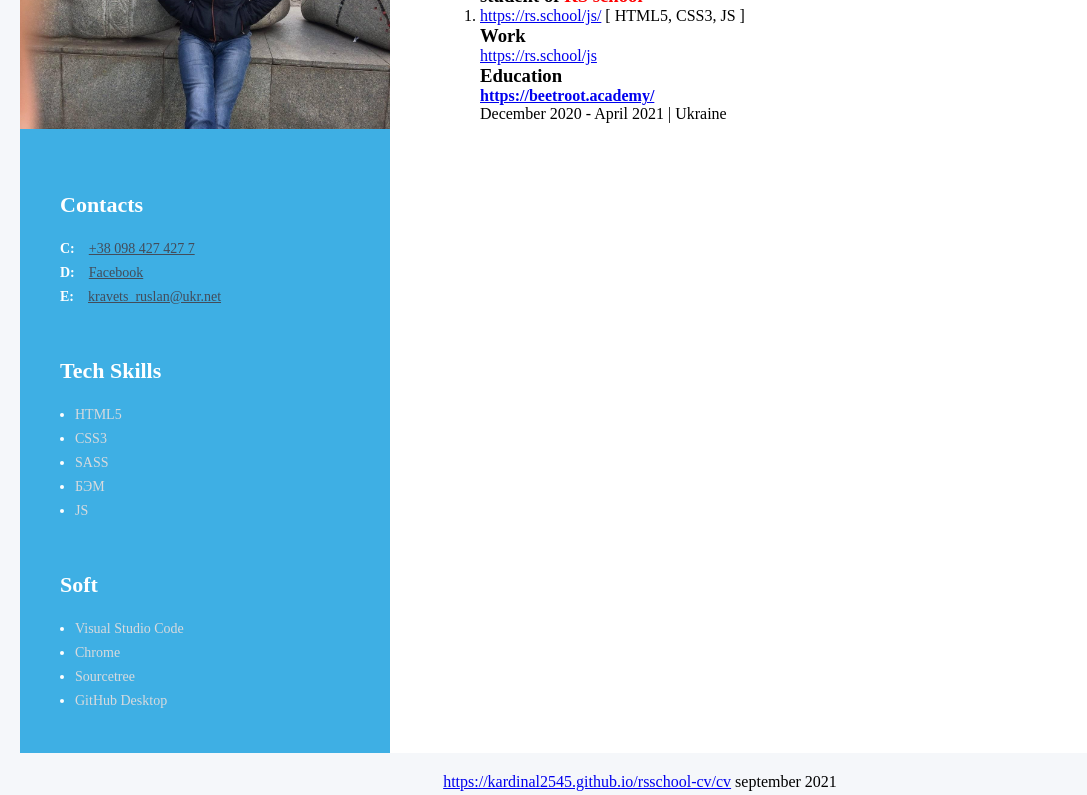
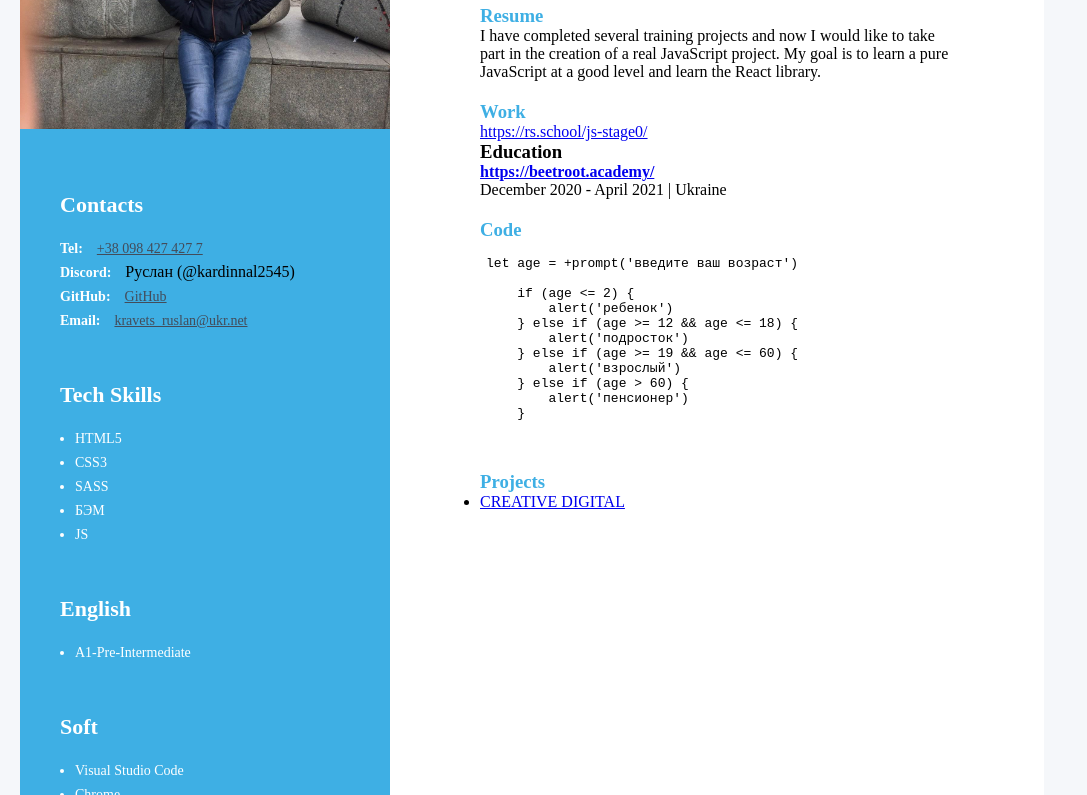
Before and after one commit to kardinal2545/rsschool-cv, a plain HTML site: page index.html in a window 1280 px wide. Shown: the part 209-1004 px from the top of the page, without its empty margins (0-1087 px from the left). Drawn offline with Linux system fonts and the light colour scheme.

Commit message:
refactor:
refactoring code

```diff
--- a/css/style.css
+++ b/css/style.css
@@ -6,10 +6,18 @@
 body {
   background: #f5f7fa;
   padding: 20px;
+  /* max-width: 1024px; */
+}
+h1 {
+  text-decoration: underline;
+}
+h2 {
+  color: #434c5a;
 }
 .wrapper {
   background: #fff;
   display: flex;
+  max-width: 1024px;
 }
 .sidebar {
   background: #3eafe4;
@@ -40,7 +48,6 @@ body {
   line-height: 24px;
   color: #fff;
   margin-bottom: 20px;
-
 }
 
 .contacts-link {
@@ -58,7 +65,7 @@ body {
   margin-right: 10px;
 }
 
-.tech-skill-title {
+.skill-title {
   font-size: 22px;
   font-weight: 700;
   line-height: 24px;
@@ -66,13 +73,13 @@ body {
   color: #fff;
 }
 
-.Tech-Skills-container {
+.skill-container {
   margin-left: 40px;
   margin-right: 40px;
   margin-top: 50px;
 }
 
-.tech-skill-item {
+.skill-item {
   font-size: 14px;
   font-weight: 400;
   line-height: 24px;
@@ -80,53 +87,30 @@ body {
   margin-left: 15px;
 }
 
-.tech-skill-text {
-    color: #d8dadd;
+footer {
+
+  text-align: center;
+  font-size: 16px;
+  padding: 10px;
+  max-width: 1024px;
+  background-color: antiquewhite;
+
+}
+.school {
+  /* margin-top: 10px;
+   margin-left: 45%;  */
 }
 
-.Soft-Skills-container {
-    margin-left: 40px;
-    margin-right: 40px;
-    margin-top: 50px;
-}
-
-.Soft-Skills-title {
-    font-size: 22px;
-    font-weight: 700;
-    line-height: 24px;
-    margin-bottom: 20px;
-    color: #fff;
-}
-
-.soft-skill-item {
-    font-size: 14px;
-    font-weight: 400;
-    line-height: 24px;
-    color: #fff;
-    margin-left: 15px;
-}
-
-.soft-skill-text {
-    color: #d8dadd;
-}
-footer{
-    margin-top: 20px;
-    text-align: center;
-    font-size: 16px;
-
-}
-.school{
-
-
-   /* margin-top: 10px;
-   margin-left: 45%;  */
-
-}
-
-.schoolImg{
+.schoolImg {
   height: 30px;
   margin-top: 10px;
 }
-.rsColor{
-    color: red;
+.about-color {
+  color: #3eafe4;
+  margin-top: 20px;
 }
+
+.pre {
+   margin-left: -150px;
+
+}
--- a/index.html
+++ b/index.html
@@ -1,120 +1,181 @@
 <!DOCTYPE html>
 <html lang="en">
-
   <head>
-    <meta charset="UTF-8">
-    <meta name="viewport" content="width=device-width, initial-scale=1.0">
+    <meta charset="UTF-8" />
+    <meta name="viewport" content="width=device-width, initial-scale=1.0" />
     <title>My resume</title>
-    <link rel="stylesheet" href="css/style.css">
-    <link href="https://fonts.googleapis.com/css2?family=Montserrat:wght@400;700&display=swap" rel="stylesheet">
+    <link rel="shortcut icon" href="./img/favicon (1).ico">
+    <link rel="stylesheet" href="./css/style.css" />
+    <link
+      href="https://fonts.googleapis.com/css2?family=Montserrat:wght@400;700&display=swap"
+      rel="stylesheet"
+    />
   </head>
 
   <body>
     <!-- main container -->
-    <div class="wrapper">
+    <main class="wrapper">
       <aside class="sidebar">
-            <img class="my-foto" src="./img/46124034_918141368383657_4069093381060427776_o.jpg" alt="my foto">
+        <img
+          class="my-foto"
+          src="./img/46124034_918141368383657_4069093381060427776_o.jpg"
+          alt="my foto"
+        />
 
         <!-- Contacts container -->
         <div class="Contacts-container">
           <h3 class="contacts-title">Contacts</h3>
           <div>
-                    <span class="contacts-link-tipe">C:</span>
-                    <a class="contacts-link" href="tel:+380984274277">+38 098 427 427 7</a>
+            <span class="contacts-link-tipe">Tel:</span>
+            <a class="contacts-link" href="tel:+380984274277"
+              >+38 098 427 427 7</a
+            >
           </div>
           <div>
-                    <span class="contacts-link-tipe">D:</span>
-                    <a class="contacts-link" href="https://www.facebook.com/profile.php?id=100005634065165">Facebook</a>
+            <span class="contacts-link-tipe">Discord:</span>
+            <!-- <a class="contacts-link" href="https://discord.com/invite/Руслан (@kardinnal2545)">Руслан (@kardinnal2545)</a> -->
+            <span>Руслан (@kardinnal2545)</span>
           </div>
           <div>
-                    <span class="contacts-link-tipe">E:</span>
-                    <a class="contacts-link" href="mailto:kravets_ruslan@ukr.net">kravets_ruslan@ukr.net</a>
+            <span class="contacts-link-tipe">GitHub:</span>
+            <a class="contacts-link" href="https://github.com/kardinal2545"
+              >GitHub</a
+            >
+          </div>
+          <div>
+            <span class="contacts-link-tipe">Email:</span>
+            <a class="contacts-link" href="mailto:kravets_ruslan@ukr.net"
+              >kravets_ruslan@ukr.net</a
+            >
           </div>
         </div>
         <!--- Tech Skills container-->
-            <div class="Tech-Skills-container">
-                <h3 class="tech-skill-title">Tech Skills</h3>
+        <div class="skill-container">
+          <h3 class="skill-title">Tech Skills</h3>
           <ul>
-                    <li class="tech-skill-item">
-                        <span class="tech-skill-text">HTML5</span>
+            <li class="skill-item">
+              <span class="skill-text">HTML5</span>
             </li>
-                    <li class="tech-skill-item">
-                        <span class="tech-skill-text">CSS3</span>
+            <li class="skill-item">
+              <span class="skill-text">CSS3</span>
             </li>
-                    <li class="tech-skill-item">
-                        <span class="tech-skill-text">SASS</span>
+            <li class="skill-item">
+              <span class="skill-text">SASS</span>
             </li>
-                    <li class="tech-skill-item">
-                        <span class="tech-skill-text">БЭМ</span>
+            <li class="skill-item">
+              <span class="skill-text">БЭМ</span>
             </li>
-                    <li class="tech-skill-item">
-                        <span class="tech-skill-text">JS</span>
-                    </li>
-
-                </ul>
-            </div>
-            <!-- Soft Skills container -->
-            <div class="Soft-Skills-container">
-                <h3 class="Soft-Skills-title">Soft</h3>
-                <ul>
-                    <li class="soft-skill-item">
-                        <span class="soft-skill-text">Visual Studio Code</span>
-                    </li>
-                    <li class="soft-skill-item">
-                        <span class="soft-skill-text">Chrome</span>
-                    </li>
-                    <li class="soft-skill-item">
-                        <span class="soft-skill-text">Sourcetree</span>
-                    </li>
-                    <li class="soft-skill-item">
-                        <span class="soft-skill-text">GitHub Desktop</span>
+            <li class="skill-item">
+              <span class="skill-text">JS</span>
             </li>
           </ul>
         </div>
 
+        <!-- English -->
+        <div class="skill-container">
+          <h3 class="skill-title">English</h3>
+
+          <ul>
+            <li class="skill-item">
+              <span class="skill-text">A1-Pre-Intermediate</span>
+            </li>
+          </ul>
+        </div>
+        <!-- Soft Skills container -->
+        <div class="skill-container">
+          <h3 class="skill-title">Soft</h3>
+          <ul>
+            <li class="skill-item">
+              <span class="skill-text">Visual Studio Code</span>
+            </li>
+            <li class="skill-item">
+              <span class="skill-text">Chrome</span>
+            </li>
+            <li class="skill-item">
+              <span class="skill-text">Sourcetree</span>
+            </li>
+            <li class="skill-item">
+              <span class="skill-text">GitHub Desktop</span>
+            </li>
+          </ul>
+        </div>
       </aside>
       <!-- about me container -->
       <div class="about-my-container">
         <!--- about me main info -->
         <div>
+          <h1>Ruslan Kravets</h1>
           <h2>Front-End Developer</h2>
-                <h1>Ruslan Kravets</h1>
         </div>
 
-            <!-- projects cotainer -->
+        <!-- resume container -->
         <div>
-                <h3>student of <span class="rsColor">RS school</span> </h3>
-                <ol>
-                    <li>
-                        <a href="https://rs.school/js">https://rs.school/js/</a>
-                        <!-- <span>.......</span> -->
-                        <span>[ HTML5, CSS3, JS ]</span>
-                    </li>
-                </ol>
+          <h3 class="about-color">Resume</h3>
+          <p>
+            I have completed several training projects and now I would like to
+            take part in the creation of a real JavaScript project. My goal is
+            to learn a pure JavaScript at a good level and learn the React
+            library.
+          </p>
         </div>
+
         <!-- Work -->
         <div>
-                <h3>Work</h3>
+          <h3 class="about-color">Work</h3>
           <!-- company 1 -->
           <div>
-                    <a href="https://rs.school/js">https://rs.school/js</a>
+            <a href="https://rs.school/js">https://rs.school/js-stage0/</a>
           </div>
           <div>
-                    <h3>Education</h3>
-                    <h4><a href="https://beetroot.academy/">https://beetroot.academy/</a></h4>
+            <h3 class="aboutColor">Education</h3>
+            <h4>
+              <a href="https://beetroot.academy/">https://beetroot.academy/</a>
+            </h4>
             <span>December 2020 - April 2021 | Ukraine</span>
           </div>
         </div>
+
+        <!-- Code -->
+        <div>
+          <h3 class="about-color">Code</h3>
+            <pre class="pre">
+                <code class="pre-code">
+                    let age = +prompt('введите ваш возраст')
+
+                        if (age <= 2) {
+                            alert('ребенок')
+                        } else if (age >= 12 && age <= 18) {
+                            alert('подросток')
+                        } else if (age >= 19 && age <= 60) {
+                            alert('взрослый')
+                        } else if (age > 60) {
+                            alert('пенсионер')
+                        }
+                </code>
+            </pre>
+
+        </div>
+
+        <!-- Projects -->
+
+        <div>
+            <h3 class="about-color">Projects</h3>
+            <ul>
+                <li>
+                    <a href="https://kardinal2545.github.io/Beetroot_Ruslan/Exam3/index.html">CREATIVE DIGITAL</a>
+                </li>
+            </ul>
         </div>
       </div>
+    </main>
+
     <footer>
-        <div>
-            <a href="https://kardinal2545.github.io/rsschool-cv/cv">https://kardinal2545.github.io/rsschool-cv/cv</a>
-            <span>september 2021</span>
-        </div>
       <div class="school">
-            <img class="schoolImg" src="./img/rs_school_js.png" alt="rs school logo">
-            <a href="https://rs.school/js/">https://rs.school/js/</a>
+        <a href="https://rs.school/js/">
+            <img class="schoolImg"
+            src="./img/rs_school_js.png"
+            alt="rs school logo"
+          /></a>
       </div>
     </footer>
   </body>
```
Also changed, not shown: img/favicon (1).ico (added), img/favicon.ico (added). Lines whose indentation alone changed are shown as unchanged.
